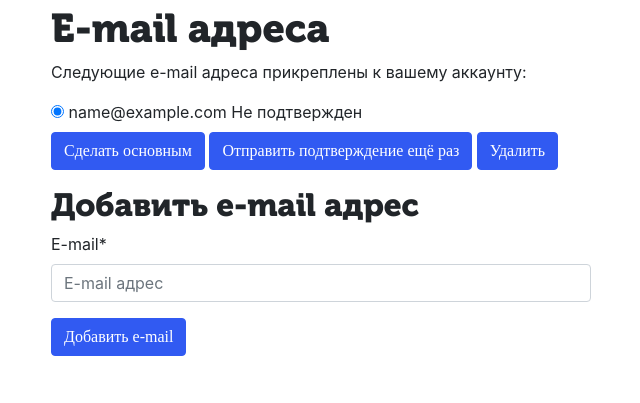
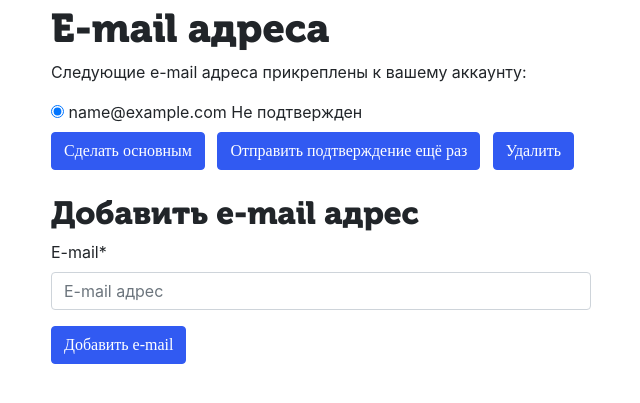
Before and after one commit to Pavel1114/blogger, a Django app: page /accounts/email/ in a window 1280 px wide. Shown: the part 56-459 px from the top of the page, without its empty margins (319-959 px from the left). Run offline with Django 3.2, Linux system fonts and the light colour scheme; the visitor is signed in with stand-in values (Sample User, id 1); data comes from the database, SQL or seed files in the repository; some libraries are stand-ins or nearby versions.

Commit message:
fix some translations

```diff
--- a/templates/account/email.html
+++ b/templates/account/email.html
@@ -34,9 +34,9 @@
   {% endfor %}
 
 <div class="form-group">
-      <button class="secondaryAction btn btn-primary" type="submit" name="action_primary" >{% trans 'Make Primary' %}</button>
-      <button class="secondaryAction btn btn-primary" type="submit" name="action_send" >{% trans 'Re-send Verification' %}</button>
-      <button class="primaryAction btn btn-primary" type="submit" name="action_remove" >{% trans 'Remove' %}</button>
+      <button class="secondaryAction btn btn-primary mr-2 mb-2" type="submit" name="action_primary" >{% trans 'Make Primary' %}</button>
+      <button class="secondaryAction btn btn-primary mr-2 mb-2" type="submit" name="action_send" >{% trans 'Re-send Verification' %}</button>
+      <button class="primaryAction btn btn-primary mr-2 mb-2" type="submit" name="action_remove" >{% trans 'Remove' %}</button>
 </div>
 
 </fieldset>
--- a/templates/users/user_detail.html
+++ b/templates/users/user_detail.html
@@ -1,5 +1,5 @@
 {% extends "base.html" %}
-{% load static %}
+{% load i18n static %}
 
 {% block title %}User: {{ object.username }}{% endblock %}
 
@@ -21,8 +21,8 @@
 <div class="row">
 
   <div class="col-sm-12">
-    <a class="btn btn-primary" href="{% url 'users:update' %}" role="button">My Info</a>
-    <a class="btn btn-primary" href="{% url 'account_email' %}" role="button">E-Mail</a>
+    <a class="btn btn-primary" href="{% url 'users:update' %}" role="button">{% trans "My Info" %}</a>
+    <a class="btn btn-primary" href="{% url 'account_email' %}" role="button">{% trans "E-mail Addresses" %}</a>
     <!-- Your Stuff: Custom user template urls -->
   </div>
 
```
Also changed, not shown: locale/ru/LC_MESSAGES/django.po (added), 2 other files.
